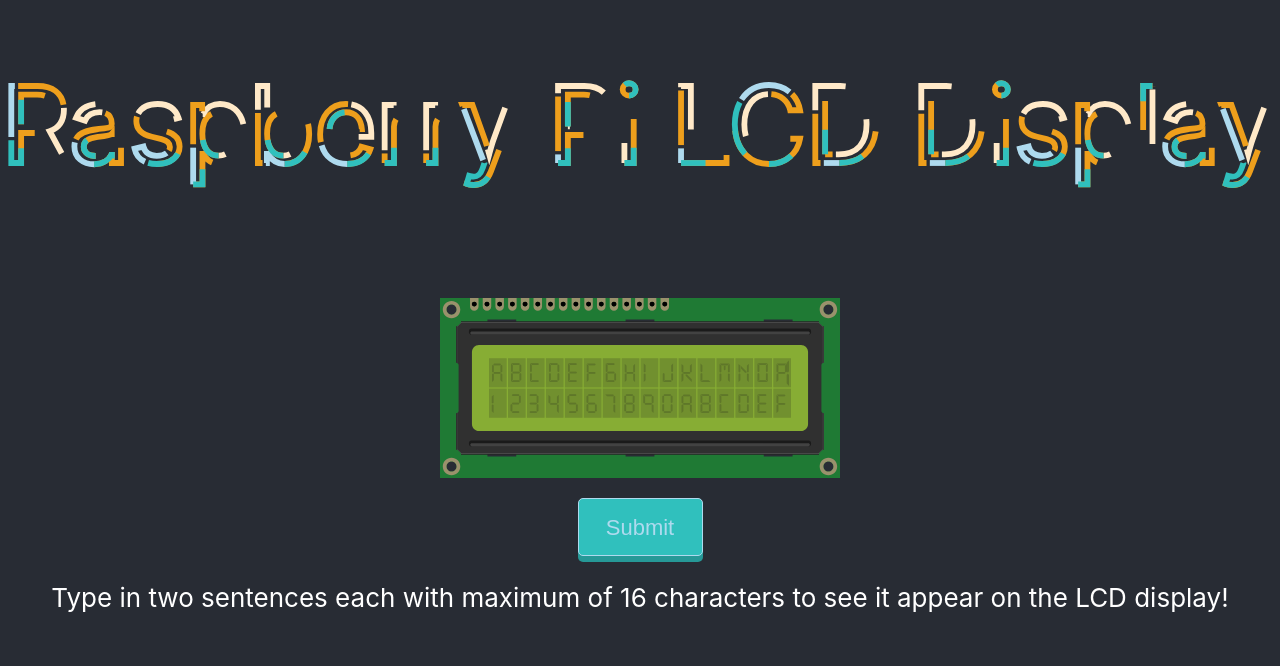
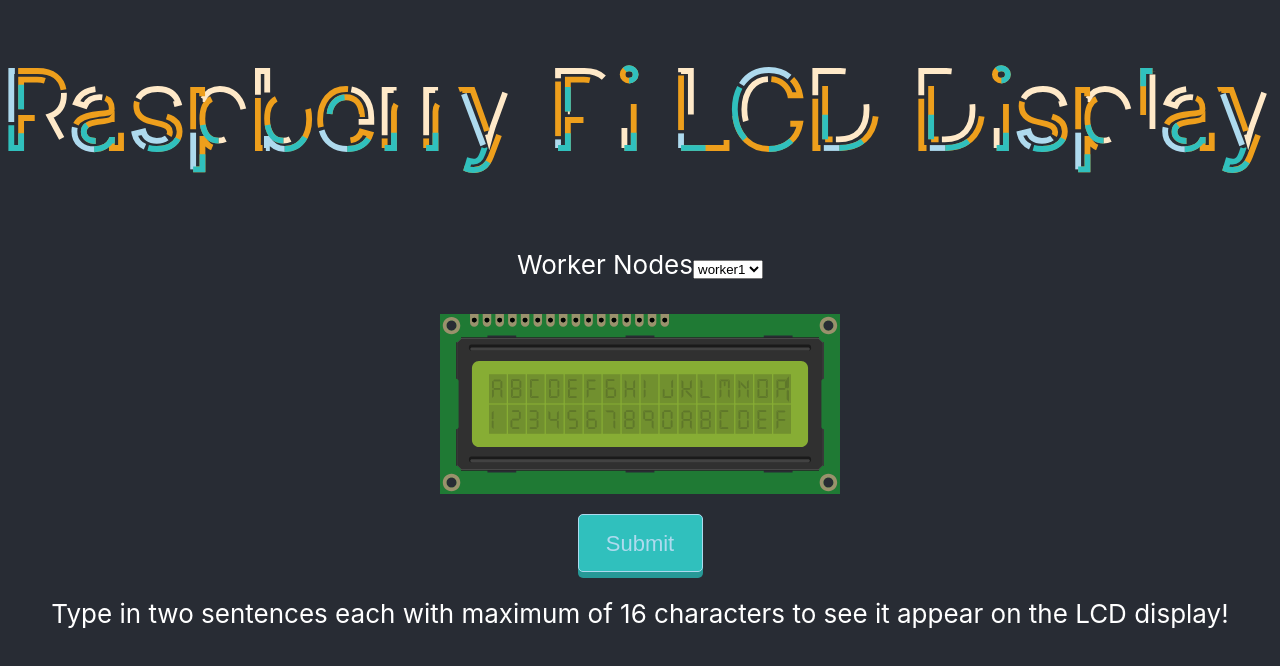
Before and after one commit to sktrinh12/rpi-k8s-react, a React (Create React App) app in the folder frontend/: page / in a window 1280 px wide. Shown: the top 666 px of the page. Built offline with nearby package versions, Linux system fonts and the light colour scheme.

Commit message:
add dropdown menu, worker port mapping

```diff
--- a/frontend/src/App.js
+++ b/frontend/src/App.js
@@ -11,7 +11,11 @@
   const stringTopRef = useRef(null);
   const stringBottomRef = useRef(null);
   const submitStringsRef = useRef(null);
-  const baseURL = "http://k8s-main:31000/lcd";
+  const baseURL = "http://k8s-main:";
+  const nodes = ["worker1", "worker2"];
+  const [workerNode, setWorkerNode] = useState(nodes[0]);
+
+  const workerPorts = { worker1: "31000", worker2: "31500", worker3: "31700" };
 
   useEffect(() => {
     stringTopRef.current.focus();
@@ -36,13 +40,17 @@
     setOnStringBottom(true);
   };
 
+  const handleDropdownChange = (e) => {
+    setWorkerNode(e.target.value);
+  };
+
   const svgOnClick = () => {
     stringTopRef.current.focus();
   };
 
   let getResponse = async () => {
     try {
-      const backendURL = `${baseURL}?string_top=${stringTop}&string_bottom=${stringBottom}&delay=0`;
+      const backendURL = `${baseURL}${workerPorts[workerNode]}/lcd?string_top=${stringTop}&string_bottom=${stringBottom}&delay=0`;
       console.log(backendURL);
       let fetched = await fetch(backendURL);
       if (fetched) {
@@ -57,7 +65,7 @@
 
   const onClickSubmit = () => {
     console.log(
-      `Form submitted: ${stringTop} <-> ${stringTopRef.current.value} & ${stringBottom} <-> ${stringBottomRef.current.value}`
+      `Form submitted: ${stringTop} <-> ${stringTopRef.current.value} & ${stringBottom} <-> ${stringBottomRef.current.value} | ${workerNode}`
     );
     getResponse();
   };
@@ -69,6 +77,18 @@
           className="header-style"
           title="Raspberry Pi LCD Display"
         ></Title>
+        <div className="dropdown-style">
+          <label htmlFor="nodes">Worker Nodes</label>
+          <select name="nodes" onChange={handleDropdownChange}>
+            {nodes.map((n, i) => {
+              return (
+                <option key={i} value={n}>
+                  {n}
+                </option>
+              );
+            })}
+          </select>
+        </div>
         <Input
           type="text"
           onChange={stringTopChange}
```
